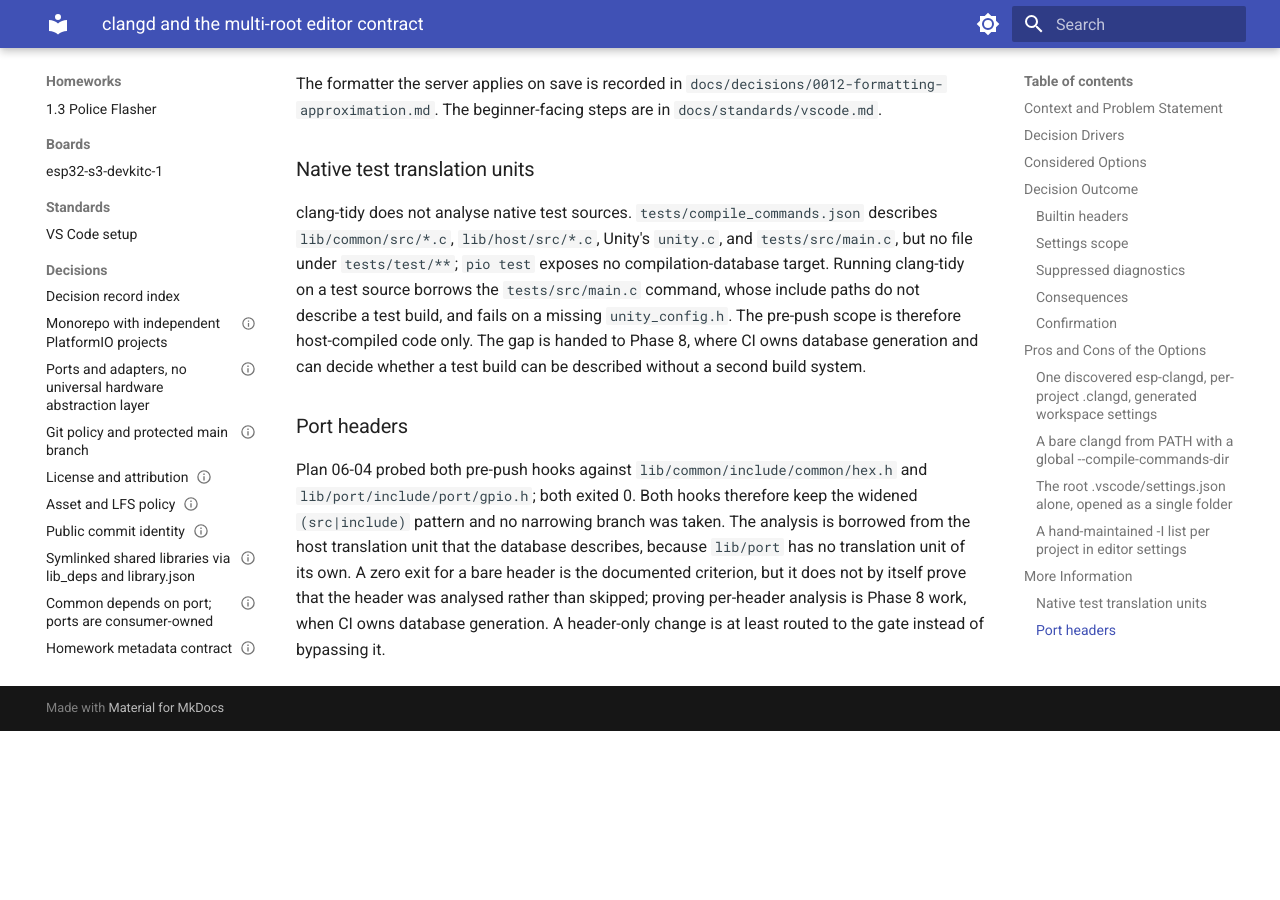
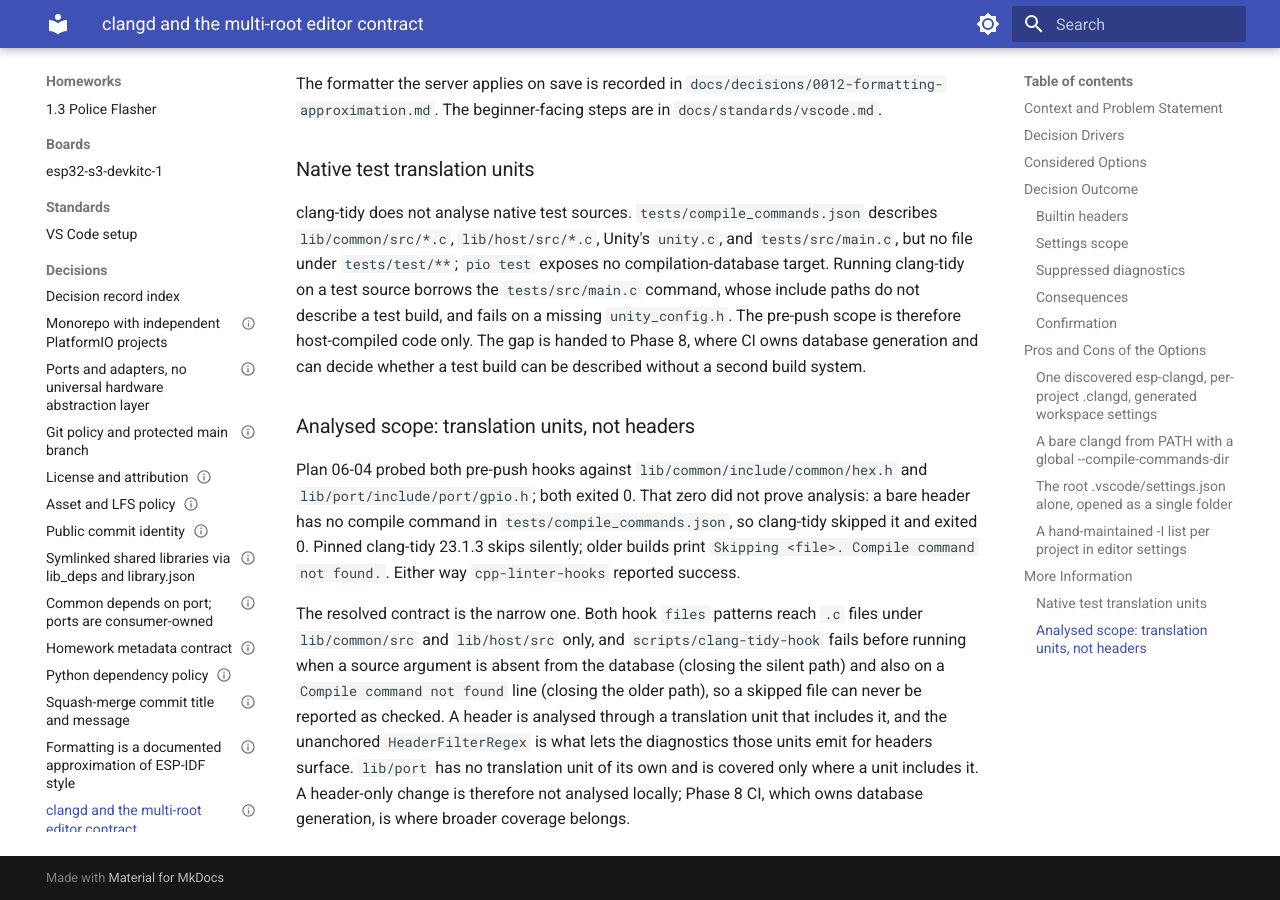
Before and after one commit to VLoktiev-EMB/homeworks, an MkDocs documentation site: the page built from docs/decisions/0013-clangd-multi-root-contract.md, in a window 1280 px wide and 900 px high, scrolled down 4653 px. Built offline with MkDocs 1.6.1 and Material for MkDocs 9.7.7, drawn with Linux system fonts in a browser that asks for light colours; nearby versions of some CDN libraries; library files that are not in the unit come from our copies; before the commit the page ends 5384 px from its top, so only the background shows below that.

Commit message:
fix(06): CR-02 fail the pre-push gate on skipped files
A bare header has no compile command, so clang-tidy skipped it and exited 0
while the hook reported success. Narrow both pre-push patterns to .c and add
scripts/clang-tidy-hook, which fails before running when a source is absent
from the database (23.1.3 skips silently) and on the older 'Compile command
not found' line. Correct AGENTS.md and ADR 0013 to state the narrow contract.

```diff
--- a/docs/decisions/0013-clangd-multi-root-contract.md
+++ b/docs/decisions/0013-clangd-multi-root-contract.md
@@ -187,13 +187,20 @@
 host-compiled code only. The gap is handed to Phase 8, where CI owns database generation and
 can decide whether a test build can be described without a second build system.
 
-### Port headers
+### Analysed scope: translation units, not headers
 
 Plan 06-04 probed both pre-push hooks against `lib/common/include/common/hex.h` and
-`lib/port/include/port/gpio.h`; both exited 0. Both hooks therefore keep the widened
-`(src|include)` pattern and no narrowing branch was taken. The analysis is borrowed from the
-host translation unit that the database describes, because `lib/port` has no translation unit
-of its own. A zero exit for a bare header is the documented criterion, but it does not by
-itself prove that the header was analysed rather than skipped; proving per-header analysis is
-Phase 8 work, when CI owns database generation. A header-only change is at least routed to the
-gate instead of bypassing it.
+`lib/port/include/port/gpio.h`; both exited 0. That zero did not prove analysis: a bare header
+has no compile command in `tests/compile_commands.json`, so clang-tidy skipped it and exited 0.
+Pinned clang-tidy 23.1.3 skips silently; older builds print
+`Skipping <file>. Compile command not found.`. Either way `cpp-linter-hooks` reported success.
+
+The resolved contract is the narrow one. Both hook `files` patterns reach `.c` files under
+`lib/common/src` and `lib/host/src` only, and `scripts/clang-tidy-hook` fails before running when
+a source argument is absent from the database (closing the silent path) and also on a
+`Compile command not found` line (closing the older path), so a skipped file can never be
+reported as checked. A header is analysed through a translation unit that includes it, and the
+unanchored `HeaderFilterRegex` is what lets the diagnostics those units emit for headers surface.
+`lib/port` has no translation unit of its own and is covered only where a unit includes it. A
+header-only change is therefore not analysed locally; Phase 8 CI, which owns database generation,
+is where broader coverage belongs.
```
Also changed, not shown: .pre-commit-config.yaml (+19 -10 lines), AGENTS.md (+11 -7 lines), 2 other files.
